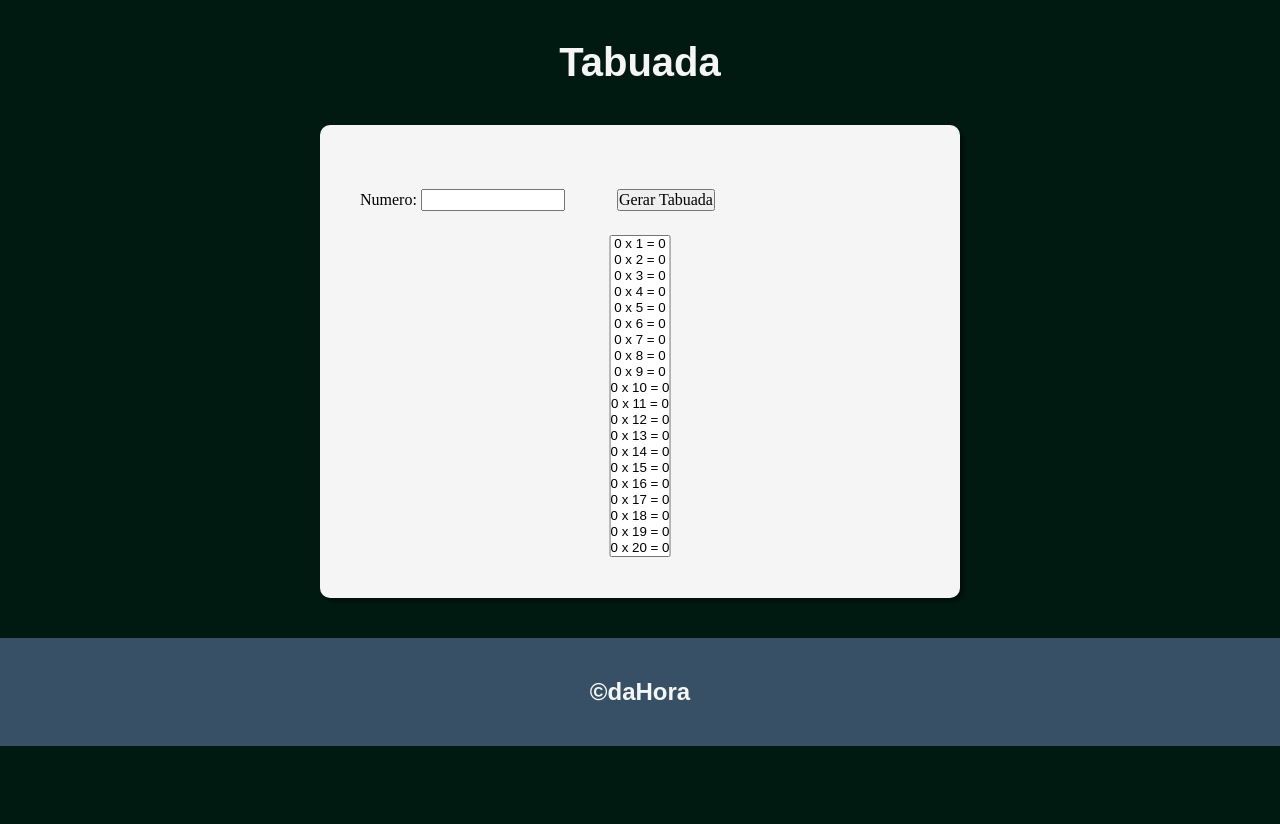
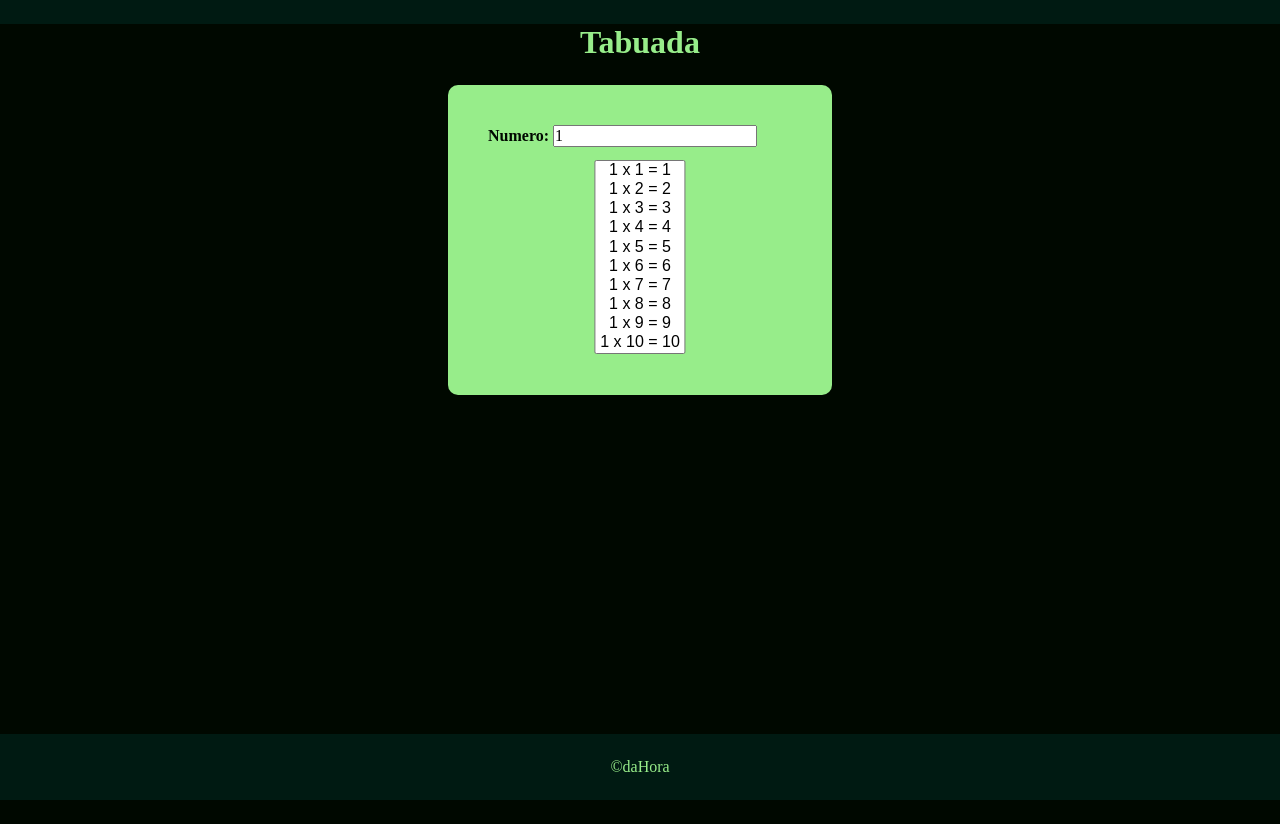
Before and after one commit to GustaDaHora/Number-Playgorund, a React (Vite) app: page /tables in a window 1280 px wide. Before the commit the page ends 800 px from the top, so only its background shows below. Built offline with nearby package versions, Linux system fonts and the light colour scheme; a web font is replaced by a local one.

Commit message:
Fix: wierd style in link

```diff
--- a/src/app/pages/Tables/index.tsx
+++ b/src/app/pages/Tables/index.tsx
@@ -1,47 +1,38 @@
-import React, { useState } from 'react';
+import React, { useEffect, useState } from 'react';
 import styled from 'styled-components';
 
 const Container = styled.div`
-  margin: 2vh 0vh;
-  max-width: 80vh;
-`;
+  width: 100%;
+  height: 100vh;
+  background-color: ${({ theme }) => theme.COLORS.BACKGROUND_900};
 
-const AppHeader = styled.h1`
-  font: bold 5vh Arial, Helvetica, sans-serif;
-  color: whitesmoke;
+  h1 {
+    color: ${({ theme }) => theme.COLORS.WHITE};
     text-align: center;
-  margin: 5vh;
-`;
+    margin: 3vh;
+  }
 
-const AppSection = styled.section`
+  section {
     position: relative;
     left: 50%;
     transform: translate(-50%, 0%);
-  width: 80vh;
+    width: 30%;
     padding: 5vh;
-  margin: 5vh 0vh;
-  color: black;
-  background-color: whitesmoke;
+    background-color: ${({ theme }) => theme.COLORS.WHITE};
+    color: ${({ theme }) => theme.COLORS.BACKGROUND_900};
+    font-weight: 800;
     border-radius: 10px;
-  box-shadow: 4px 4px 4px #0000006b;
-`;
+  }
 
-const TabuadaInput = styled.input`
-  width: 18vh;
-`;
-
-const TabuadaButton = styled.input`
-  margin: 1vh 0vh 1vh 6vh;
-`;
-
-const AppFooter = styled.footer`
-  font: bold 3vh Arial, Helvetica, sans-serif;
-  color: whitesmoke;
-  background-color: #375066;
-  position: relative;
+  footer {
+    color: ${({ theme }) => theme.COLORS.WHITE};
+    background-color: ${({ theme }) => theme.COLORS.BACKGROUND_800};
+    position: absolute;
     bottom: 0px;
     text-align: center;
-  padding: 5vh;
+    width: 100%;
+    padding: 3vh;
+  }
 `;
 
 const TabuadaSelect = styled.select`
@@ -50,6 +41,9 @@ const TabuadaSelect = styled.select`
   transform: translate(-50%, 0);
   text-align: center;
   overflow-y: hidden;
+  width: 30%;
+  font-size: 1rem;
+  margin-top: 0.8rem;
 `;
 
 export function Tables() {
@@ -69,36 +63,33 @@ export function Tables() {
       c++;
     }
 
+    useEffect(() => {
+      setNum(1); // Set the default value for num when the component mounts
+    }, []);
+
     return options;
   };
 
   return (
-    <>
-      <AppHeader>Tabuada</AppHeader>
-      <AppSection>
     <Container>
+      <h1>Tabuada</h1>
+      <section>
         <p>
           Numero:{' '}
-            <TabuadaInput
+          <input
             type="number"
             id="numero"
             value={num}
             onChange={(e) => setNum(e.target.value)}
           />{' '}
-            <TabuadaButton
-              type="button"
-              value="Gerar Tabuada"
-              onClick={tabuada}
-            />
         </p>
-        </Container>
         <div>
-          <TabuadaSelect name="tabuada" id="seltab" size={20}>
+          <TabuadaSelect name="tabuada" id="seltab" size={10}>
             {tabuada()}
           </TabuadaSelect>
         </div>
-      </AppSection>
-      <AppFooter>&copy;daHora</AppFooter>
-    </>
+      </section>
+      <footer>&copy;daHora</footer>
+    </Container>
   );
 }
```
Lines whose indentation alone changed are shown as unchanged.
